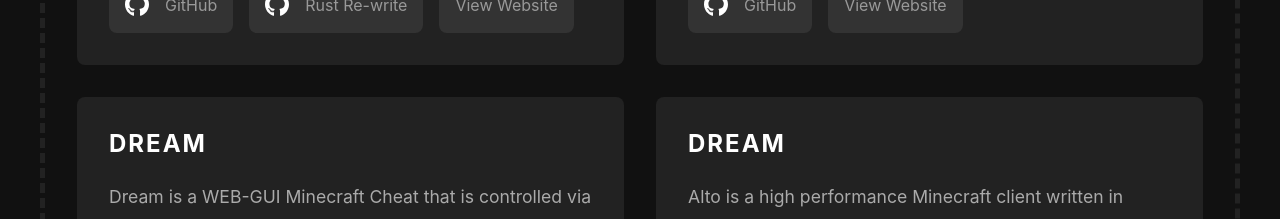
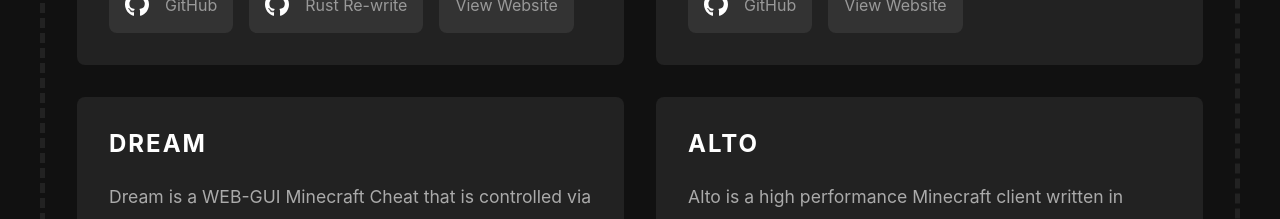
Before and after one commit to jacobtread/jacobtread-nextjs, a Next.js app: page /projects in a window 1280 px wide. Shown: the part 2680-2899 px from the top of the page. Built offline with nearby package versions, Linux system fonts and the light colour scheme.

Commit message:
Fixed project name

```diff
--- a/pages/projects.tsx
+++ b/pages/projects.tsx
@@ -154,7 +154,7 @@ const Projects: NextPage = () => {
 
 
                 <Project
-                    title="Dream"
+                    title="Alto"
                     links={[
                         createGitHubLink('AltoClient'),
                         createWebsiteLink('https://alto.jacobtread.com/'),
```
